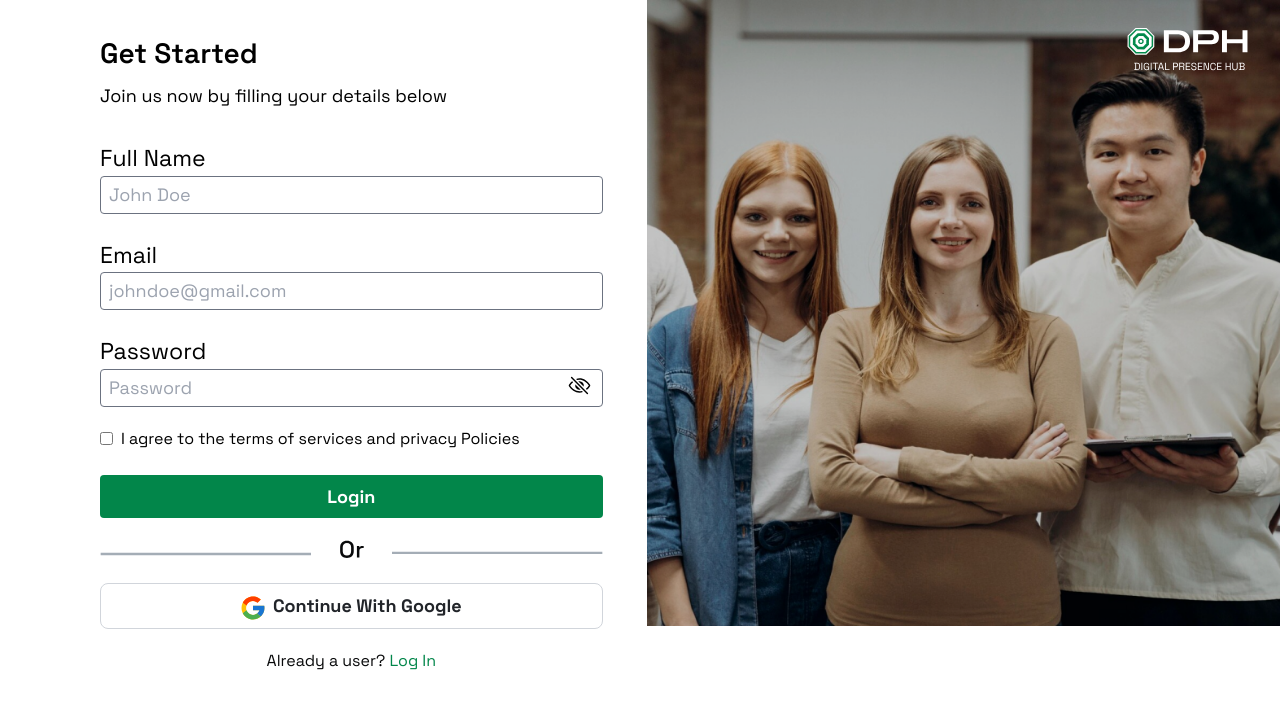
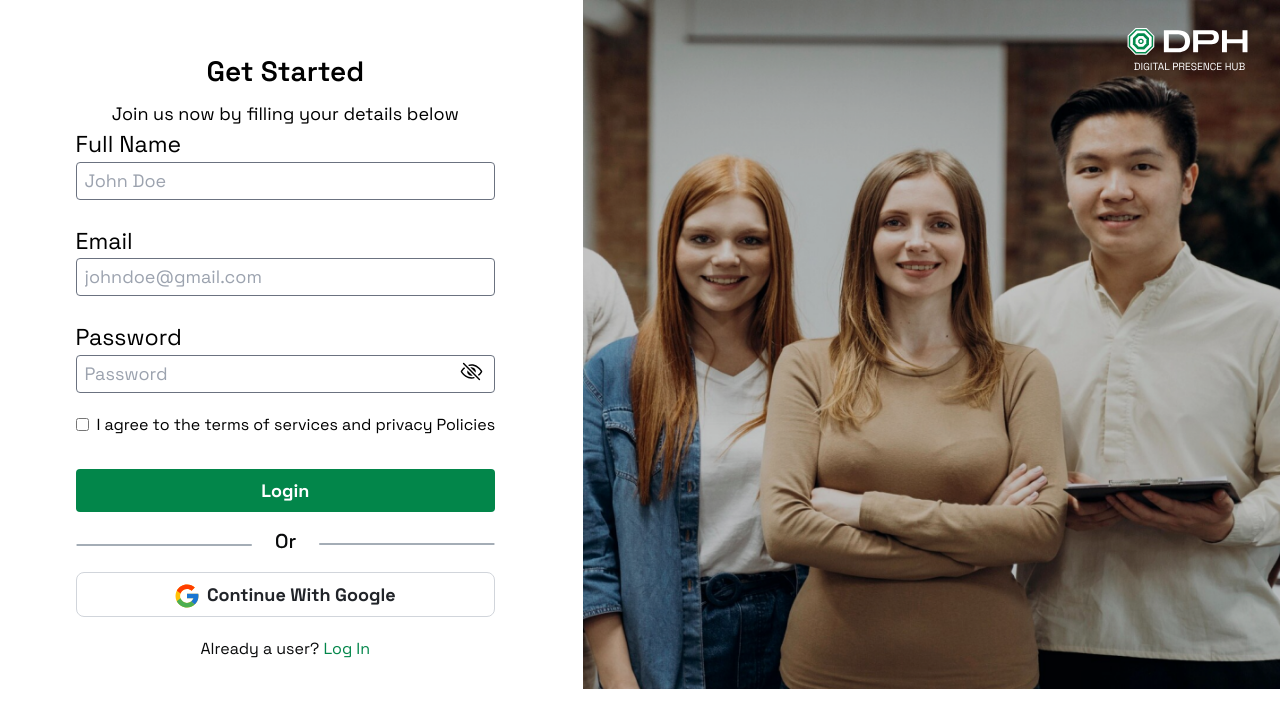
Before and after one commit to braitcode/dph-frontend, a React (Vite) app: page /signup in a window 1280 px wide. Shown: the top 728 px of the page. Built offline with nearby package versions, Linux system fonts and the light colour scheme.

Commit message:
dont merge

```diff
--- a/src/pages/Signup.jsx
+++ b/src/pages/Signup.jsx
@@ -48,10 +48,10 @@ const SignUp = () => {
     return (
         <>
 
-        <div className=" w-full font-spaceGrotesk lg:flex gap-3">
-          <div className='lg:w-[50%] px-[30px] pt-[30px] pb-[30px] lg:pb-3 lg:pt-[32px]  w-full flex flex-col  lg:pl-[100px] lg:pr-[32px] container m-auto '>
-          <h2 className="lg:text-[28px] font-semibold text-center lg:text-start text-[23px] pb-[8px] ">Get Started</h2>
-            <p className='lg:text-[18px]  pb-[32px] text-center lg:text-start text-[16px] '>
+        <div className="overflow-hidden w-full font-spaceGrotesk lg:flex gap-3">
+          <div className='lg:w-[45%]  w-full flex flex-col items-center mt-[50px]'>
+          <h2 className="lg:text-[28px] font-semibold text-center lg:text-start text-[23px] mb-[8px] ">Get Started</h2>
+            <p className='lg:text-[18px]  text-center lg:text-start text-[16px] '>
               Join us now by filling your details below
             </p>
             <form onSubmit={handleSubmit}>
@@ -87,7 +87,7 @@ const SignUp = () => {
                     {emailError && <p className="text-red-500 xl:text-[14px] text-[12px]">{emailError}</p>}
                 </label>
                 <br />
-                <label className="block relative  font-[500px] text-[18px] lg:text-[23px] lg:pb-[20px] ">
+                <label className="block relative  font-[500px] text-[18px] lg:text-[23px] lg:mb-[20px] mb-2">
                     Password
                     <input
                         type={showPassword ? 'text' : 'password'}
@@ -113,7 +113,7 @@ const SignUp = () => {
                     {passwordError && <p className="text-red-500 xl:text-[14px] text-[12px]">{passwordError}</p>}
                 </label>
 
-                <div className="flex items-center lg:pb-[24px] xl:text-[16px]">
+                <div className="flex items-center mb-2 lg:pb-[24px] xl:text-[16px]">
                         <input
                             type="checkbox"
                             checked={Agree}
@@ -140,13 +140,13 @@ const SignUp = () => {
                     </button>
                 </a>
             </form>
-            <h3 className="font-normal lg:text-[16px] text-14px text-center text-[#090A0B] mt-5">
+            <h3 className="font-normal lg:text-[16px] text-14px text-center text-[#090A0B] mt-5 mb-2">
               Already a user? <span className='text-[#02864A]'>    <Link  to='/login' >Log In</Link></span>
 
             </h3>
           </div>
 
-          <div  className='lg:w-[50%] h-full hidden lg:block' >
+          <div  className='lg:w-[55%] h-full hidden lg:block' >
             <img src={signupimg} alt="" className=' h-full  w-full relative'/>
             <img src={signuplog} alt="" className='absolute top-[20px] right-[30px] w-[10%]' />
           </div>
```
